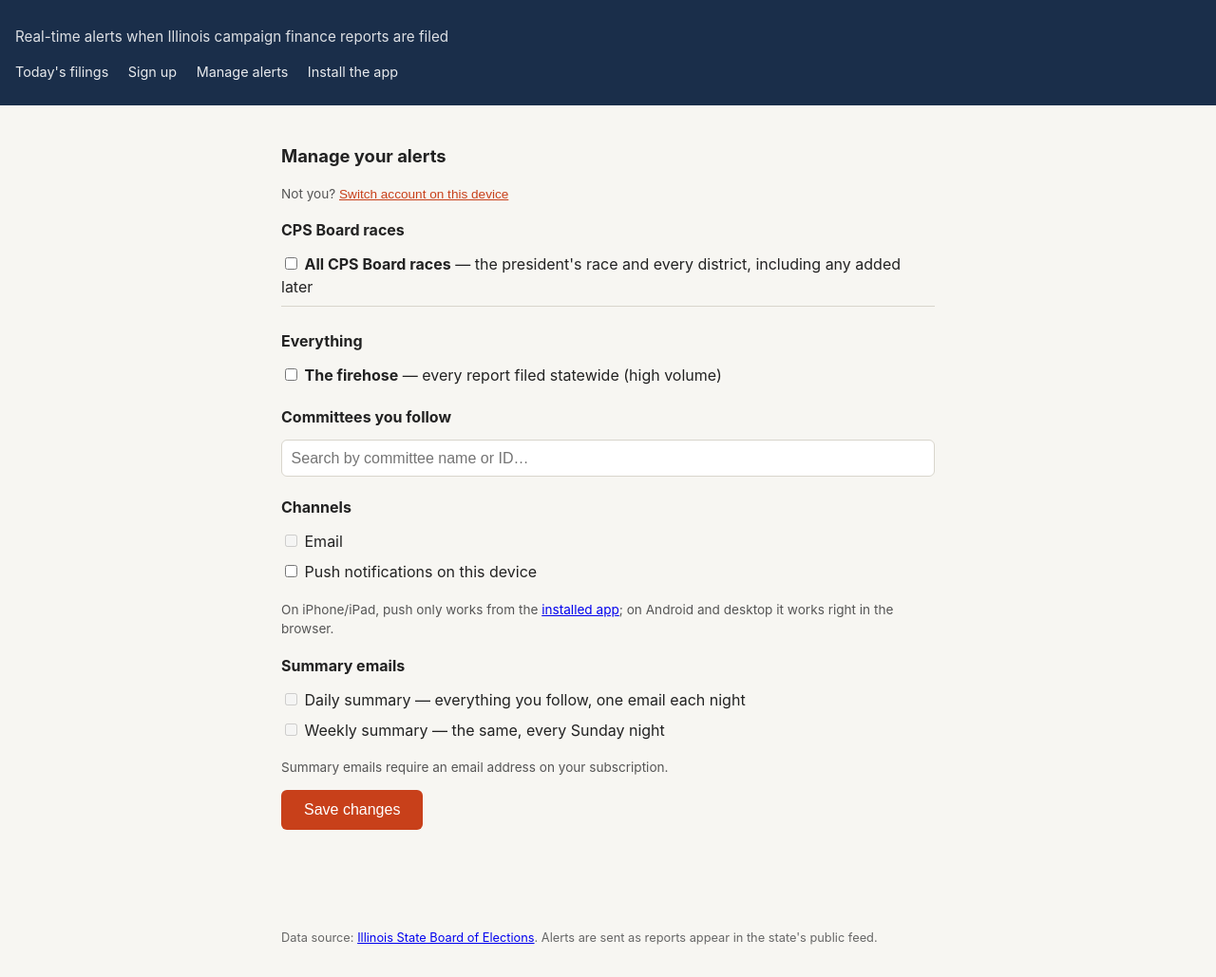
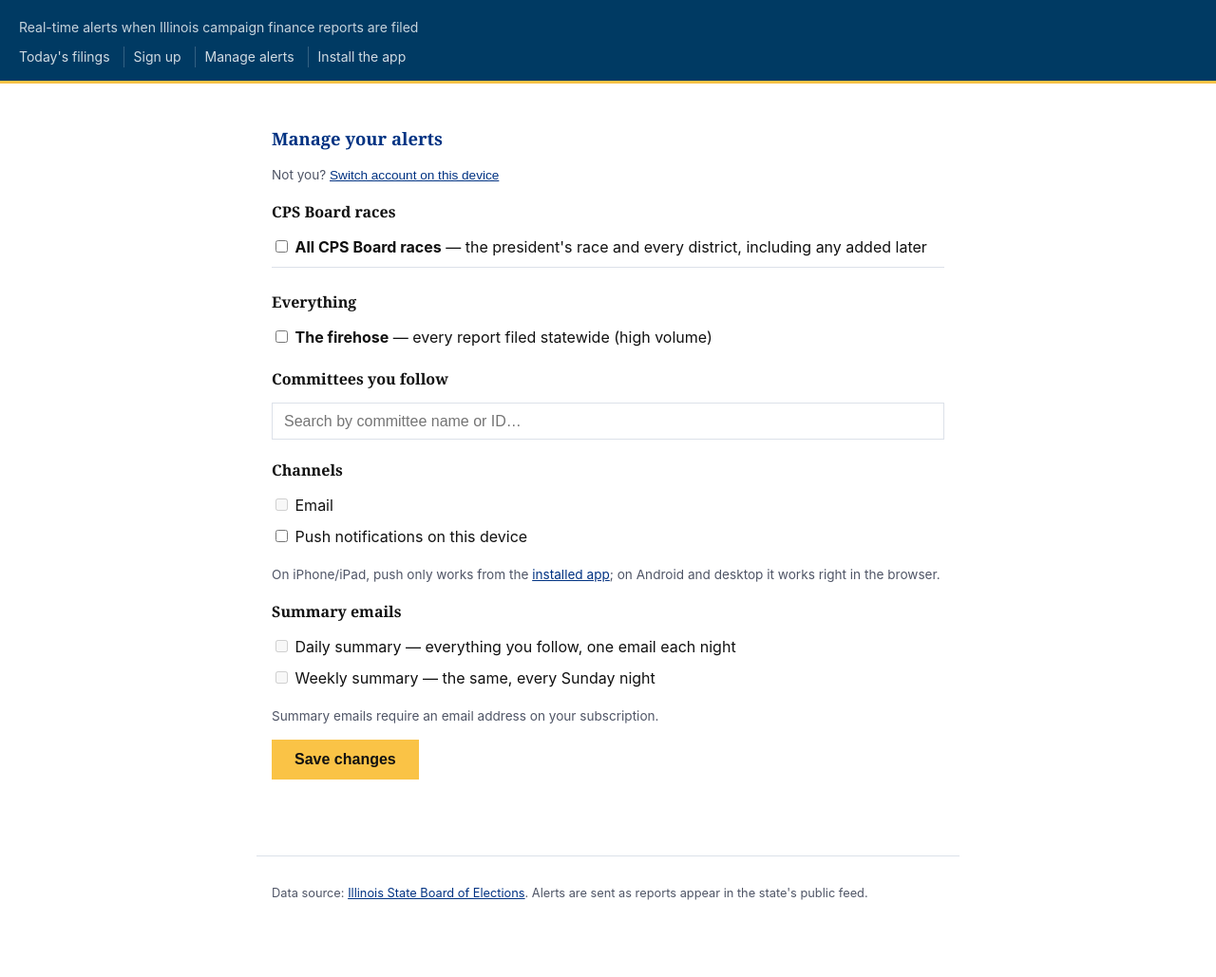
Before and after one commit to aadams-bga/electionsNotifer, a Python web app: template src/isbe_notifier/web/templates/manage.html in a window 1280 px wide. Shown: the whole page at 95% size. After the commit the page ends 948 px from the top, so only its background shows below. Run offline with Jinja, Linux system fonts and the light colour scheme; the template is opened without the code that fills it, so the values that code supplies are empty.

Commit message:
aesthetic changes

```diff
--- a/src/isbe_notifier/web/static/style.css
+++ b/src/isbe_notifier/web/static/style.css
@@ -1,86 +1,186 @@
+/* Illinois Answers / BGA color palette */
 :root {
-  --navy: #1a2e4a;
-  --accent: #c8401a;
-  --bg: #f7f6f2;
-  --border: #d8d5cc;
+  --navy: #003282;
+  --navy-dark: #001464;
+  --navy-header: #003a63;
+  --gold: #fac346;
+  --gold-dark: #d29b1e;
+  --bg: #ffffff;
+  --bg-subtle: #f5f7fa;
+  --border: #dce1e9;
+  --text: #111111;
+  --text-muted: #4f5566;
 }
+
 * { box-sizing: border-box; }
+
 body {
   font-family: -apple-system, BlinkMacSystemFont, "Segoe UI", Roboto, Helvetica, Arial, sans-serif;
   margin: 0;
   background: var(--bg);
-  color: #222;
-  line-height: 1.5;
+  color: var(--text);
+  line-height: 1.55;
 }
+
+h1, h2, h3 {
+  font-family: Georgia, "Times New Roman", serif;
+}
+
+/* ── Header ─────────────────────────────────────────── */
 header {
-  background: var(--navy);
+  background: var(--navy-header);
   color: #fff;
-  padding: 1.5rem 1rem;
+  padding: 0.9rem 1.25rem;
+  border-bottom: 3px solid var(--gold);
 }
-header h1 { margin: 0; font-size: 1.4rem; }
-.tagline { margin: 0.25rem 0 0; opacity: 0.85; font-size: 0.95rem; }
-main { max-width: 720px; margin: 0 auto; padding: 1rem; }
-footer { max-width: 720px; margin: 2rem auto; padding: 0 1rem; font-size: 0.8rem; color: #666; }
-h2 { font-size: 1.15rem; margin-top: 1.5rem; }
+
+header h1 { margin: 0; font-size: 1.2rem; }
+.tagline { margin: 0.2rem 0 0; opacity: 0.78; font-size: 0.875rem;
+  font-family: -apple-system, BlinkMacSystemFont, "Segoe UI", sans-serif; }
+
+/* ── Nav ─────────────────────────────────────────────── */
+nav { margin-top: 0.6rem; display: flex; flex-wrap: wrap; }
+nav a {
+  color: rgba(255, 255, 255, 0.82);
+  text-decoration: none;
+  font-size: 0.875rem;
+  padding-right: 0.9rem;
+  margin-right: 0.6rem;
+  border-right: 1px solid rgba(255, 255, 255, 0.2);
+  transition: color 0.12s;
+}
+nav a:last-child { border-right: none; }
+nav a:hover { color: var(--gold); }
+
+/* ── Layout ──────────────────────────────────────────── */
+main { max-width: 740px; margin: 0 auto; padding: 1.5rem 1rem; }
+footer {
+  max-width: 740px;
+  margin: 0 auto;
+  padding: 1rem 1rem 2.5rem;
+  font-size: 0.8rem;
+  color: var(--text-muted);
+  border-top: 1px solid var(--border);
+}
+footer a { color: var(--navy); }
+
+/* ── Sections ────────────────────────────────────────── */
+section {
+  background: #fff;
+  border: 1px solid var(--border);
+  padding: 1.25rem;
+  margin-bottom: 1rem;
+}
+section.hero { border-left: 4px solid var(--gold); }
+
+/* ── Typography ──────────────────────────────────────── */
+h2 { font-size: 1.15rem; margin-top: 1.25rem; margin-bottom: 0.4rem; color: var(--navy); }
 h3 { font-size: 1rem; margin-bottom: 0.5rem; }
-section { background: #fff; border: 1px solid var(--border); border-radius: 8px;
-  padding: 1rem; margin-bottom: 1rem; }
+.hint { font-size: 0.85rem; color: var(--text-muted); }
+a { color: var(--navy); }
+
+/* ── Forms ───────────────────────────────────────────── */
+input[type="email"], input[type="search"] {
+  width: 100%;
+  padding: 0.6rem 0.75rem;
+  border: 1px solid var(--border);
+  font-size: 1rem;
+  margin: 0.25rem 0;
+  border-radius: 0;
+  transition: border-color 0.12s, box-shadow 0.12s;
+}
+input[type="email"]:focus, input[type="search"]:focus {
+  outline: none;
+  border-color: var(--navy);
+  box-shadow: 0 0 0 2px rgba(0, 50, 130, 0.12);
+}
+
+/* Gold primary button — matches IAP CTA; requires dark text */
+button {
+  background: var(--gold);
+  color: var(--text);
+  border: 0;
+  border-radius: 0;
+  padding: 0.75rem 1.5rem;
+  font-size: 1rem;
+  font-weight: 600;
+  cursor: pointer;
+  transition: background 0.12s;
+}
+button:hover { background: var(--gold-dark); }
+button:disabled { opacity: 0.55; cursor: wait; }
+
+/* ── Race / channel checkboxes ───────────────────────── */
 .race-grid {
   display: grid;
-  grid-template-columns: repeat(auto-fill, minmax(140px, 1fr));
+  grid-template-columns: repeat(auto-fill, minmax(145px, 1fr));
   gap: 0.25rem 0.75rem;
 }
 .race, .channel { display: block; padding: 0.25rem 0; }
-input[type="email"], input[type="search"] {
-  width: 100%; padding: 0.6rem; border: 1px solid var(--border); border-radius: 6px;
-  font-size: 1rem; margin: 0.25rem 0;
-}
-button {
-  background: var(--accent); color: #fff; border: 0; border-radius: 6px;
-  padding: 0.75rem 1.5rem; font-size: 1rem; cursor: pointer;
-}
-button:disabled { opacity: 0.6; cursor: wait; }
+.all-cps { border-bottom: 1px solid var(--border); padding-bottom: 0.5rem; margin-bottom: 0.5rem; }
+
+/* ── Committee search ────────────────────────────────── */
 .committee-search { position: relative; }
 #committee-results {
-  list-style: none; margin: 0; padding: 0; border: 1px solid var(--border);
-  border-radius: 6px; background: #fff; max-height: 240px; overflow-y: auto;
+  list-style: none; margin: 0; padding: 0;
+  border: 1px solid var(--border); border-top: none;
+  background: #fff; max-height: 240px; overflow-y: auto;
 }
-#committee-results li { padding: 0.5rem; cursor: pointer; }
-#committee-results li:hover { background: var(--bg); }
+#committee-results li { padding: 0.5rem 0.75rem; cursor: pointer; }
+#committee-results li:hover { background: var(--bg-subtle); }
 #committee-chosen { list-style: none; margin: 0.5rem 0 0; padding: 0; }
 #committee-chosen li {
-  display: inline-block; background: var(--navy); color: #fff; border-radius: 999px;
-  padding: 0.25rem 0.75rem; margin: 0.15rem; font-size: 0.9rem;
+  display: inline-block;
+  background: var(--navy); color: #fff;
+  border-radius: 0;
+  padding: 0.2rem 0.7rem; margin: 0.15rem; font-size: 0.875rem;
 }
 #committee-chosen button.remove {
-  background: none; padding: 0 0 0 0.4rem; font-size: 1rem; line-height: 1;
+  background: none; padding: 0 0 0 0.4rem;
+  font-size: 1rem; line-height: 1;
+  color: rgba(255, 255, 255, 0.75); font-weight: normal;
 }
-.hint { font-size: 0.85rem; color: #555; }
-.message { font-size: 1.1rem; background: #fff; border: 1px solid var(--border);
-  border-radius: 8px; padding: 1rem; }
-.message.error { border-color: var(--accent); }
+#committee-chosen button.remove:hover { background: none; color: #fff; }
+
+/* ── Messages ────────────────────────────────────────── */
+.message { font-size: 1.05rem; background: #fff; border: 1px solid var(--border); padding: 1.25rem; }
+.message.error { border-color: #c0392b; border-left: 4px solid #c0392b; }
 #form-status { min-height: 1.5rem; font-weight: 600; }
-table { border-collapse: collapse; width: 100%; font-size: 0.85rem; background: #fff; }
-th, td { border: 1px solid var(--border); padding: 0.35rem 0.5rem; text-align: left; }
-nav { margin-top: 0.75rem; }
-nav a {
-  color: #fff; text-decoration: none; font-size: 0.9rem; opacity: 0.9;
-  margin-right: 1rem;
+
+/* ── Filings table ───────────────────────────────────── */
+table { border-collapse: collapse; width: 100%; font-size: 0.875rem; }
+th {
+  background: var(--navy); color: #fff;
+  padding: 0.4rem 0.6rem; text-align: left;
+  font-family: -apple-system, BlinkMacSystemFont, "Segoe UI", sans-serif;
+  font-size: 0.775rem; font-weight: 600;
+  text-transform: uppercase; letter-spacing: 0.04em;
 }
-nav a:hover { text-decoration: underline; opacity: 1; }
+td { padding: 0.4rem 0.6rem; border-bottom: 1px solid var(--border); vertical-align: top; }
+tr:last-child td { border-bottom: none; }
+.filings td a { color: var(--navy); font-weight: 500; }
+.nowrap { white-space: nowrap; }
+.scope-toggle { font-size: 0.875rem; margin-bottom: 0.5rem; }
+
+/* ── CTA link-buttons (landing page) ────────────────── */
 .hero p { margin: 0.5rem 0; }
-.cta-row { margin-top: 1rem; }
+.cta-row { margin-top: 1.25rem; display: flex; flex-wrap: wrap; gap: 0.5rem; }
 .btn {
-  display: inline-block; background: var(--accent); color: #fff; border-radius: 6px;
-  padding: 0.7rem 1.4rem; text-decoration: none; font-size: 1rem; margin-right: 0.5rem;
+  display: inline-block;
+  background: var(--gold); color: var(--text);
+  padding: 0.65rem 1.5rem;
+  text-decoration: none; font-size: 0.95rem; font-weight: 600;
+  border-radius: 0;
+  transition: background 0.12s;
 }
-.btn-secondary { background: var(--navy); }
-.scope-toggle { font-size: 0.9rem; }
-.filings td a { color: var(--navy); }
-.nowrap { white-space: nowrap; }
-.all-cps { border-bottom: 1px solid var(--border); padding-bottom: 0.5rem;
-  margin-bottom: 0.5rem; }
+.btn:hover { background: var(--gold-dark); }
+.btn-secondary { background: var(--navy); color: #fff; }
+.btn-secondary:hover { background: var(--navy-dark); color: #fff; }
+
+/* ── Inline text-style button (switch account) ───────── */
 button.linklike {
-  background: none; border: 0; padding: 0; color: var(--accent);
-  text-decoration: underline; font-size: inherit; cursor: pointer;
+  background: none; border: 0; padding: 0; border-radius: 0;
+  color: var(--navy); text-decoration: underline;
+  font-size: inherit; font-weight: normal; cursor: pointer;
 }
+button.linklike:hover { background: none; color: var(--navy-dark); }
--- a/src/isbe_notifier/web/templates/base.html
+++ b/src/isbe_notifier/web/templates/base.html
@@ -7,7 +7,7 @@
   <link rel="stylesheet" href="/static/style.css">
   <link rel="manifest" href="/static/manifest.json">
   <link rel="icon" href="/static/icon-192.png">
-  <meta name="theme-color" content="#1a2e4a">
+  <meta name="theme-color" content="#003a63">
   <link rel="apple-touch-icon" href="/static/icon-192.png">
 </head>
 <body>
```
